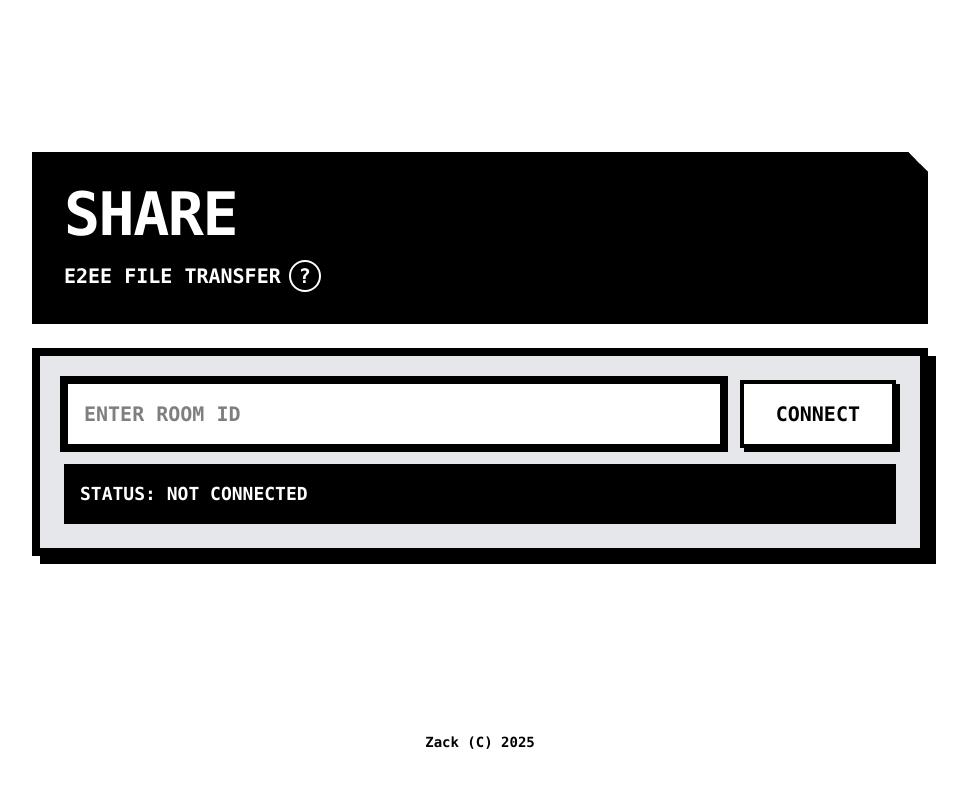
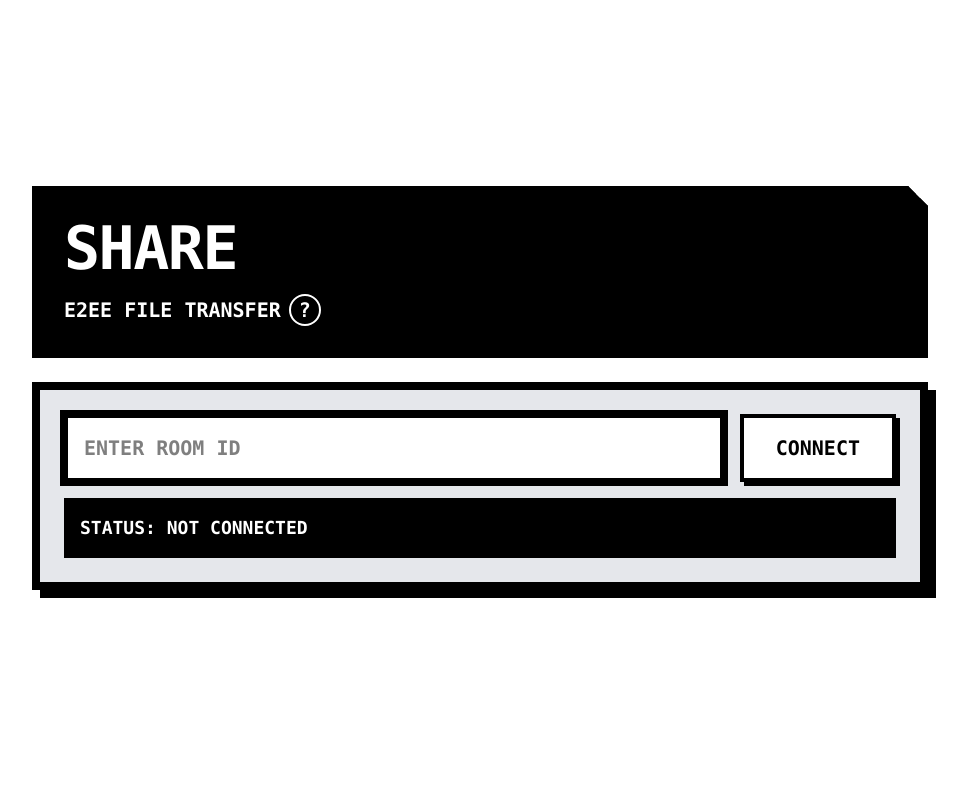
Before and after one commit to schollz/share, a React (Vite) app in the folder web/: page / in a window 1280 px wide. Shown: the top 788 px of the page, without its empty margins (160-1127 px from the left). Built offline with nearby package versions, Linux system fonts and the light colour scheme.

Commit message:
remove footer

```diff
--- a/web/src/App.jsx
+++ b/web/src/App.jsx
@@ -1013,20 +1013,6 @@ export default function App() {
                 </div>
             )}
 
-        {/* Footer */}
-        <div className="w-full max-w-4xl mt-8 pb-4 text-center">
-            <p className="text-sm font-bold">
-                <a
-                    href="https://github.com/schollz"
-                    target="_blank"
-                    rel="noopener noreferrer"
-                    className="text-black hover:underline"
-                >
-                    Zack
-                </a>
-                {' '}(C) 2025
-            </p>
         </div>
-    </div>
     );
 }
```
